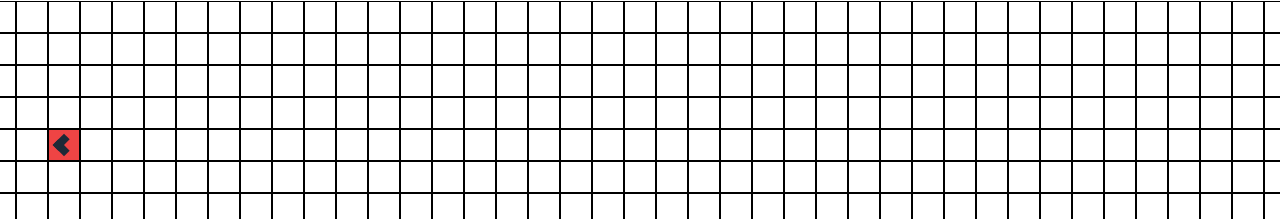
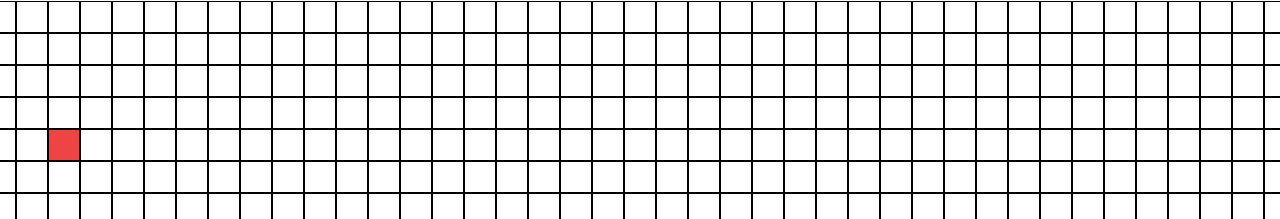
Before and after one commit to LeoMrel/SearchAlgosVisualizer, a React (Create React App) app: page / in a window 1280 px wide. Shown: the part 119-338 px from the top of the page. Built offline with nearby package versions, Linux system fonts and the light colour scheme; the HTML template or start-up script is replaced by a standard one.

Commit message:
testing more efficient ways of dragging items

```diff
--- a/src/components/Grid.jsx
+++ b/src/components/Grid.jsx
@@ -17,6 +17,11 @@ const Grid = memo(function Grid() {
     const [startNodeCol, setStartNodeCol] = useState(0);
     const [endNodeRow, setEndNodeRow] = useState(4);
     const [endNodeCol, setEndNodeCol] = useState(4);
+
+    // 1 to move 'start' node;
+    // 2 to move 'end' node;
+    // 3 to create a wall;
+    const [isMouseDown, setIsMouseDown] = useState(0);
 
 
     //Initializes Grid
@@ -42,7 +47,6 @@ const Grid = memo(function Grid() {
     }, [startNodeRow, startNodeCol, endNodeRow, endNodeCol]);
 
     const updateNodes = useCallback((isStart, newRow, newCol)  => {
-            clearAllNodesStyles();
             if (isStart) {
                 setStartNodeRow(newRow);
                 setStartNodeCol(newCol);
@@ -50,7 +54,8 @@ const Grid = memo(function Grid() {
                 setEndNodeRow(newRow);
                 setEndNodeCol(newCol);
             };
-    }, [])
+    }, []);
+
 
 
     return (
@@ -69,7 +74,8 @@ const Grid = memo(function Grid() {
                                     col={col}
                                     isStart={isStart}
                                     isEnd={isEnd}
-                                    updateNodes={updateNodes} />
+                                    updateNodes={updateNodes}
+                                    handleMouseState={{isMouseDown, setIsMouseDown}} />
                             })}
                         </div>
                     )
--- a/src/components/Node.jsx
+++ b/src/components/Node.jsx
@@ -1,9 +1,12 @@
 import { memo, useCallback, useRef } from "react";
 import { useDrag, useDrop } from "react-dnd/dist/hooks"
 
-const Node = memo(function Node({ row, col, isStart, isEnd, updateNodes }) {
+const Node = memo(function Node({ row, col, isStart, isEnd, updateNodes, handleMouseState }) {
 
-    const [, draggingRef] = useDrag({
+
+    const {isMouseDown, setIsMouseDown} = handleMouseState;
+
+    /*const [, draggingRef] = useDrag({
         type: 'node',
         item: isStart ? { isStart: true } : { isStart: false },
         options: {
@@ -20,21 +23,58 @@ const Node = memo(function Node({ row, col, isStart, isEnd, updateNodes }) {
             const isStart = monitor.getItem().isStart;
             updateNodes(isStart, row, col);
         }, [updateNodes, row, col])
-    });
+    });*/
+
+
+    const handleMouseDown = () => isStart ? setIsMouseDown(1) : isEnd ? setIsMouseDown(2) : setIsMouseDown(3);
+
+    const handleMouseUp = (e) => {
+        if(isMouseDown === 1) {
+            const [newParentRow, newParentCol] = e.target.id.match(/\d+/g);
+            updateNodes(true, parseInt(newParentRow), parseInt(newParentCol));
+        };
+
+        if(isMouseDown === 2) {
+            const [newParentRow, newParentCol] = e.target.id.match(/\d+/g);
+            updateNodes(false, parseInt(newParentRow), parseInt(newParentCol));
+        };
+        setIsMouseDown(0);
+    }
+
+    const handleMouseOver = (e) => {
+        //dragging start node
+        if(isMouseDown === 1) {
+            const newParent = e.target;
+            newParent.classList.add('start-node');
+        }
+        //dragging end node
+        else if(isMouseDown === 2) {
+            const newParent = e.target;
+            newParent.classList.add('end-node');
+        }
+    };
+
+    const handleMouseLeave = (e) => {
+        if(isMouseDown === 1) {
+            const prevParent = e.target;
+            prevParent.classList.remove('start-node')
+        }
+        else if(isMouseDown === 2) {
+            const prevParent = e.target;
+            prevParent.classList.remove('end-node')
+        }
+    }
 
     return (
-        <div id={`node-${ row }-${ col }`} ref={isStart || isEnd ? null : dropRef} className={`node flex place-items-center place-content-center w-8 h-8 border border-black`}>
-            {isStart &&
-                <div ref={draggingRef} className="start cursor-grab bg-green-500 w-full h-full flex place-content-center">
-                    <i className="border-r-8 border-t-8 border-gray-800 rotate-45 h-4 w-4 place-self-center" />
-                </div>
-            }
-            {isEnd &&
-                <div ref={draggingRef} className="end relative z-1 cursor-grab bg-red-500 w-full h-full flex place-content-center" >
-                    <i className="border-l-8 border-b-8 border-gray-800 rotate-45 h-4 w-4 place-self-center" />
-                </div>
-            }
-        </div>
+        <div id={`node-${ row }-${ col }`}
+        onMouseOver={handleMouseOver}
+        onMouseLeave={handleMouseLeave}
+        onMouseDown={handleMouseDown}
+        onMouseUp={handleMouseUp}
+        className={
+        `${isStart ? 'start-node cursor-grab' : isEnd ? 'end-node cursor-grab' : ''}
+         ${isMouseDown === 1 || isMouseDown === 2 ? 'cursor-grabbing' : ''}
+         node flex place-items-center place-content-center w-8 h-8 border border-black`} />
     )
 });
 
--- a/src/index.css
+++ b/src/index.css
@@ -17,6 +17,13 @@ code {
     monospace;
 }
 
+.start-node {
+  background-color: rgb(34 197 94) !important;
+}
+
+.end-node {
+  background-color: rgb(239 68 68) !important;
+}
 
 .node-visited {
   animation-name: visitedAnimation;
```
